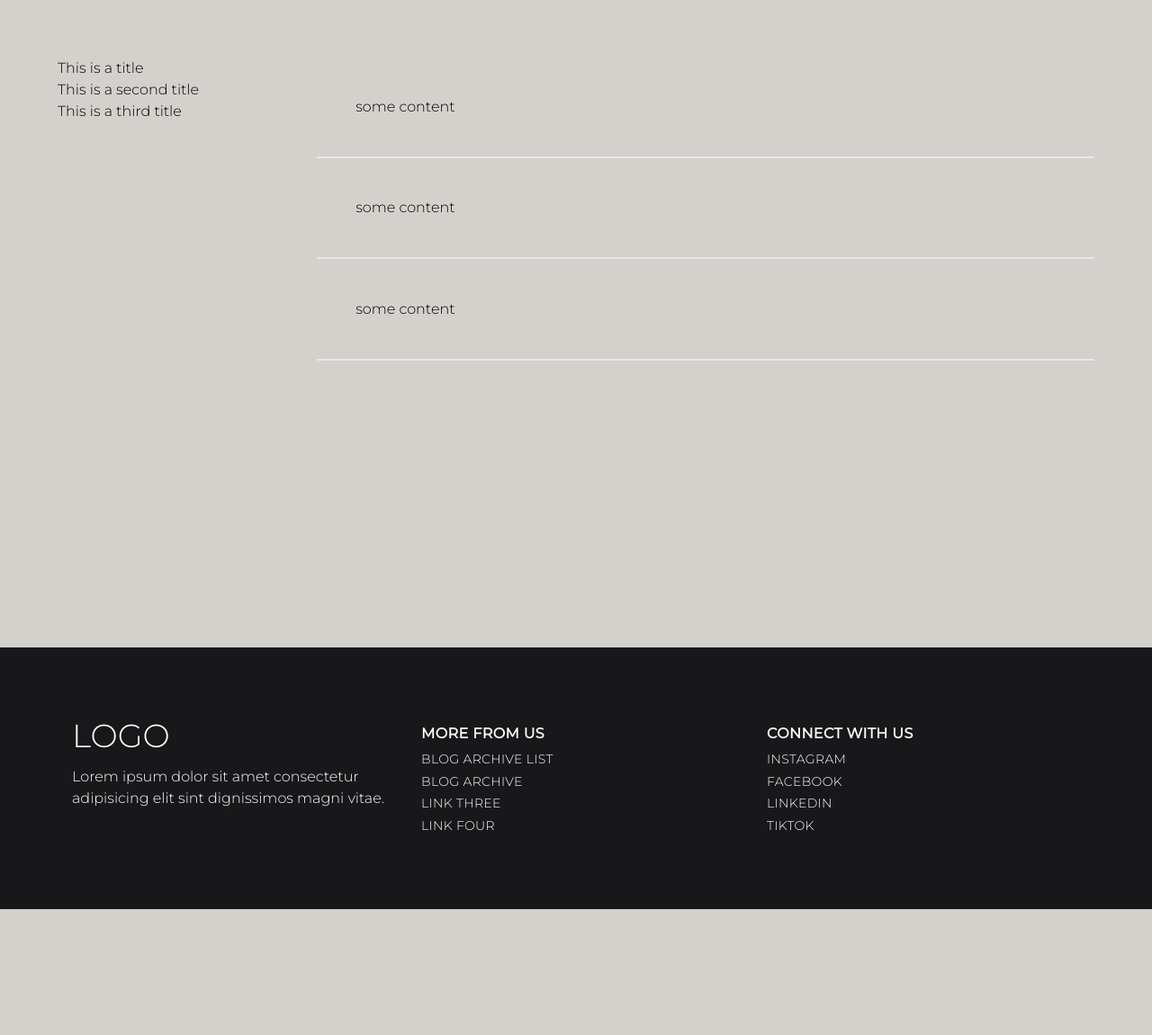
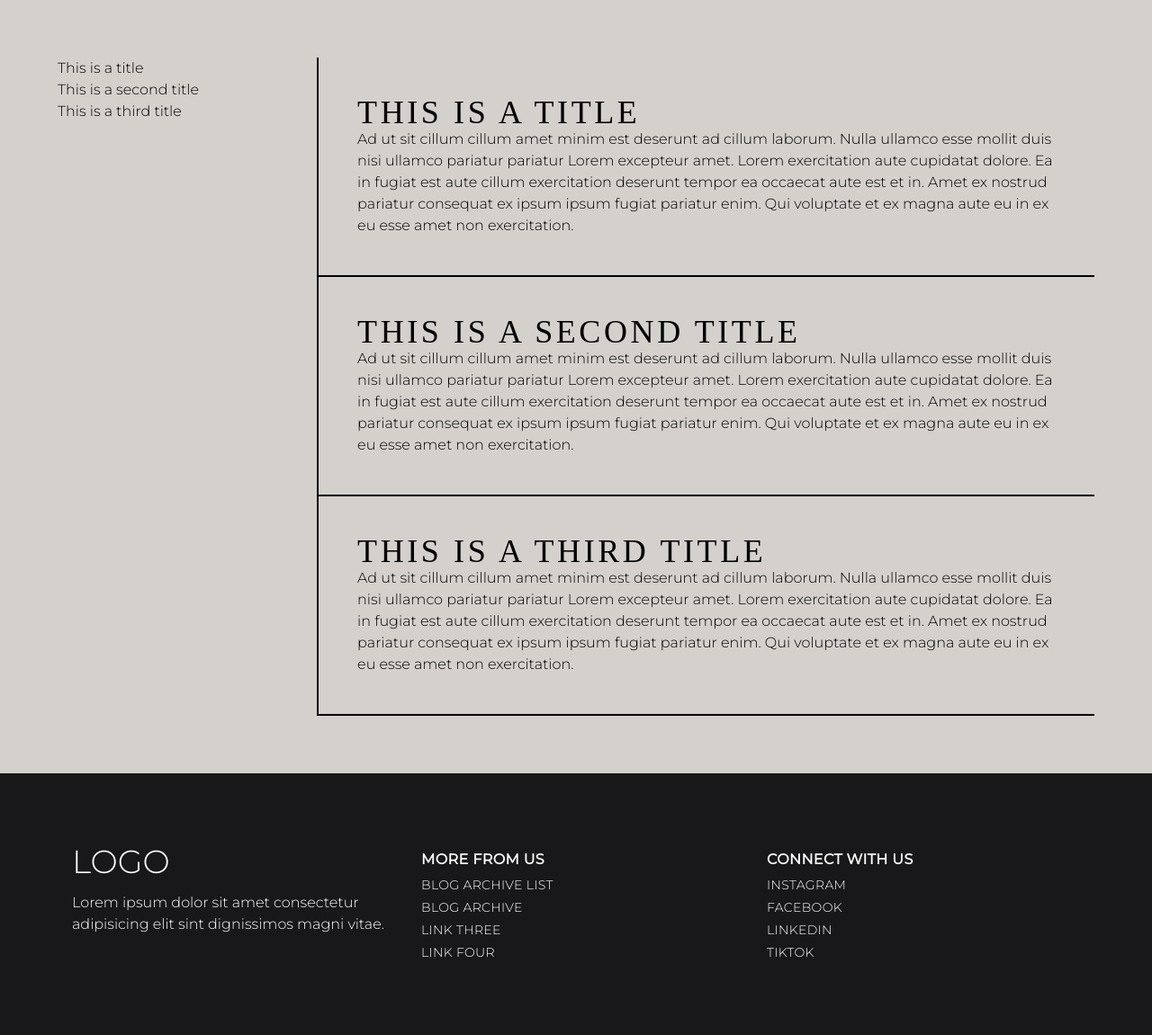
Before and after one commit to letscodegirl/project-2-ioc-tailwind-magazine, a Jekyll site: the page built from members-area.html, in a window 1280 px wide. Shown: the part 719-1870 px from the top of the page at 90% size. Built offline with Jekyll 4.4.1, drawn with Linux system fonts in a browser that asks for light colours; some web fonts are replaced; comment, search, counter and statistics services are not loaded; before the commit the page ends 1730 px from its top, so only the background shows below that.

Commit message:
added borders

```diff
--- a/assets/css/output-style.css
+++ b/assets/css/output-style.css
@@ -1057,6 +1057,15 @@ video {
 .gap-16 {
   gap: 4rem;
 }
+.divide-x-2 > :not([hidden]) ~ :not([hidden]) {
+  --tw-divide-x-reverse: 0;
+  border-right-width: calc(2px * var(--tw-divide-x-reverse));
+  border-left-width: calc(2px * calc(1 - var(--tw-divide-x-reverse)));
+}
+.divide-black > :not([hidden]) ~ :not([hidden]) {
+  --tw-divide-opacity: 1;
+  border-color: rgb(0 0 0 / var(--tw-divide-opacity));
+}
 .self-end {
   align-self: flex-end;
 }
@@ -1108,6 +1117,10 @@ video {
   --tw-border-opacity: 1;
   border-color: rgb(39 39 42 / var(--tw-border-opacity));
 }
+.border-b-black {
+  --tw-border-opacity: 1;
+  border-bottom-color: rgb(0 0 0 / var(--tw-border-opacity));
+}
 .bg-dark {
   background-color: rgb(63 63 70);;
 }
@@ -1176,6 +1189,12 @@ video {
 }
 .bg-\[url\(\'\'\)\] {
   background-image: url('');
+}
+.bg-\[url\(\'\/uploads\/blog-bg-17-\.jpg\'\)\] {
+  background-image: url('/uploads/blog-bg-17-.jpg');
+}
+.bg-\[url\(\'\/uploads\/blog-bg-17-desertguy\.jpg\'\)\] {
+  background-image: url('/uploads/blog-bg-17-desertguy.jpg');
 }
 .bg-\[length\:50vw\] {
   background-size: 50vw;
--- a/members-area.html
+++ b/members-area.html
@@ -8,16 +8,16 @@ banner:
       image_path: /uploads/travel/travel-2.jpg
 members-content:
     - title: This is a title
-      content_html: some content
+      content_html: Ad ut sit cillum cillum amet minim est deserunt ad cillum laborum. Nulla ullamco esse mollit duis nisi ullamco pariatur pariatur Lorem excepteur amet. Lorem exercitation aute cupidatat dolore. Ea in fugiat est aute cillum exercitation deserunt tempor ea occaecat aute est et in. Amet ex nostrud pariatur consequat ex ipsum ipsum fugiat pariatur enim. Qui voluptate et ex magna aute eu in ex eu esse amet non exercitation.
     - title: This is a second title
-      content_html: some content
+      content_html: Ad ut sit cillum cillum amet minim est deserunt ad cillum laborum. Nulla ullamco esse mollit duis nisi ullamco pariatur pariatur Lorem excepteur amet. Lorem exercitation aute cupidatat dolore. Ea in fugiat est aute cillum exercitation deserunt tempor ea occaecat aute est et in. Amet ex nostrud pariatur consequat ex ipsum ipsum fugiat pariatur enim. Qui voluptate et ex magna aute eu in ex eu esse amet non exercitation.
     - title: This is a third title
-      content_html: some content
+      content_html: Ad ut sit cillum cillum amet minim est deserunt ad cillum laborum. Nulla ullamco esse mollit duis nisi ullamco pariatur pariatur Lorem excepteur amet. Lorem exercitation aute cupidatat dolore. Ea in fugiat est aute cillum exercitation deserunt tempor ea occaecat aute est et in. Amet ex nostrud pariatur consequat ex ipsum ipsum fugiat pariatur enim. Qui voluptate et ex magna aute eu in ex eu esse amet non exercitation.
 ---
 
 {% include hero-banner.html %}
 
-<section class="min-h-80 p-5p grid grid-cols-4">
+<section class="min-h-80 p-5p grid grid-cols-4 divide-x-2 divide-black">
 
     <div class="col-span-1">
 
@@ -30,7 +30,8 @@ members-content:
     <div class="col-span-3">
 
         {% for item in page.members-content %}
-        <div id="{{item.title | slugify}}" class="p-5p border-b-2">
+        <div id="{{item.title | slugify}}" class="p-5p border-b-2 border-b-black">
+            <h2 class="text-4xl uppercase font-display tracking-widest"> {{ item.title }} </h2>
             {{ item.content_html }}
         </div>
 
```
